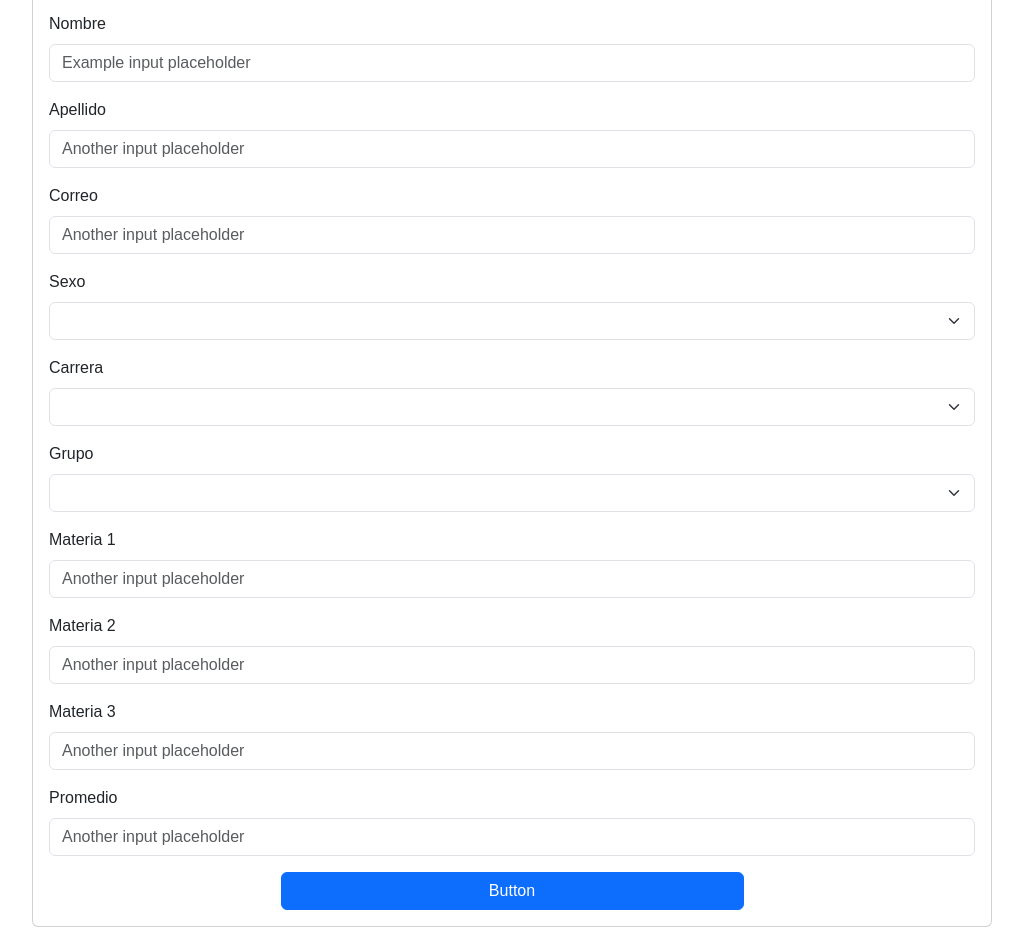
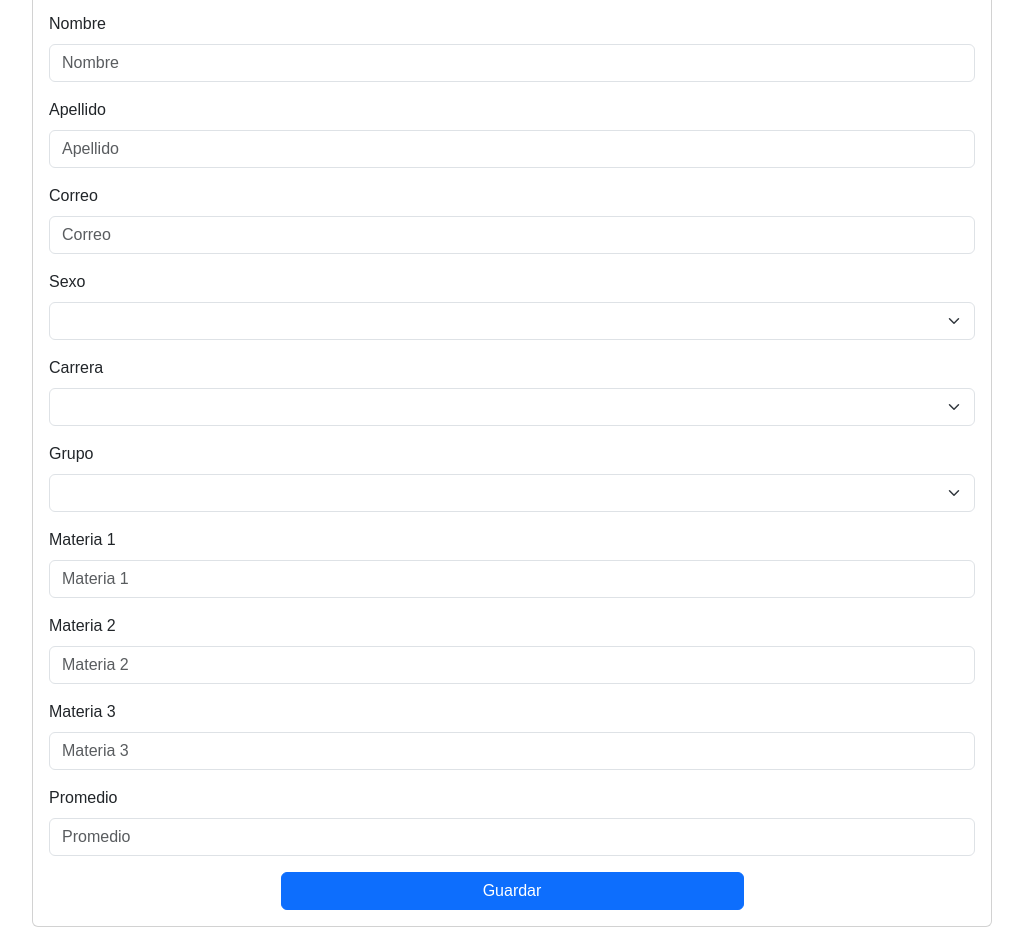
Before and after one commit to Chiquil09/Pagina-Web-Parcial-3, an Angular app in the folder Kevin-Wilberth/: page /formulario in a window 1280 px wide. Shown: the part 180-1123 px from the top of the page, without its empty margins (128-1151 px from the left). Built offline with nearby package versions, Linux system fonts and the light colour scheme; no server answers.

Commit message:
Configurando alertas

```diff
--- a/Kevin-Wilberth/src/app/pages/formulario/formulario.component.html
+++ b/Kevin-Wilberth/src/app/pages/formulario/formulario.component.html
@@ -21,7 +21,8 @@
           id="formFileMultiple"
           multiple
           [(ngModel)]="alumno.imagen"
-          name="imagen">
+          name="imagen"
+          required="required">
         </div>
       </div>
       <div class="mb-3">
@@ -29,7 +30,7 @@
         <input type="text"
         class="form-control"
         id="formGroupExampleInput"
-        placeholder="Example input placeholder"
+        placeholder="Nombre"
         [(ngModel)]="alumno.nombre"
         name="nombre">
       </div>
@@ -38,7 +39,7 @@
         <input type="text"
         class="form-control"
         id="formGroupExampleInput2"
-        placeholder="Another input placeholder"
+        placeholder="Apellido"
         [(ngModel)]="alumno.apellido"
         name="apellido">
       </div>
@@ -47,7 +48,7 @@
         <input type="text"
         class="form-control"
         id="formGroupExampleInput2"
-        placeholder="Another input placeholder"
+        placeholder="Correo"
         [(ngModel)]="alumno.correo"
         name="correo">
       </div>
@@ -86,22 +87,22 @@
       </div>
       <div class="mb-3">
         <label for="formGroupExampleInput8" class="form-label">Materia 1</label>
-        <input type="text" class="form-control" id="formGroupExampleInput2" placeholder="Another input placeholder">
+        <input type="text" class="form-control" id="formGroupExampleInput2" placeholder="Materia 1">
       </div>
       <div class="mb-3">
         <label for="formGroupExampleInput9" class="form-label">Materia 2</label>
-        <input type="text" class="form-control" id="formGroupExampleInput2" placeholder="Another input placeholder">
+        <input type="text" class="form-control" id="formGroupExampleInput2" placeholder="Materia 2">
       </div>
       <div class="mb-3">
         <label for="formGroupExampleInput10" class="form-label">Materia 3</label>
-        <input type="text" class="form-control" id="formGroupExampleInput2" placeholder="Another input placeholder">
+        <input type="text" class="form-control" id="formGroupExampleInput2" placeholder="Materia 3">
       </div>
       <div class="mb-3">
         <label for="formGroupExampleInput11" class="form-label">Promedio</label>
-        <input type="text" class="form-control" id="formGroupExampleInput2" placeholder="Another input placeholder">
+        <input type="text" class="form-control" id="formGroupExampleInput2" placeholder="Promedio">
       </div>
       <div class="d-grid gap-2 col-6 mx-auto">
-        <button class="btn btn-primary" type="submit">Button</button>
+        <button class="btn btn-primary" type="submit">Guardar</button>
       </div>
     </div>
   </div>
--- a/Kevin-Wilberth/src/app/pages/formulario/formulario.component.ts
+++ b/Kevin-Wilberth/src/app/pages/formulario/formulario.component.ts
@@ -5,7 +5,7 @@ import { AlumnoService } from '../../services/alumno.service';
 
 import Swal from 'sweetalert2';
 import { Observable } from 'rxjs';
-import { ActivatedRoute } from '@angular/router';
+import { ActivatedRoute, Router, RouterLink } from '@angular/router';
 
 @Component({
   selector: 'app-formulario',
@@ -17,7 +17,8 @@ export class FormularioComponent {
   alumno = new AlumnoModel();
 
   constructor(private alumnoService: AlumnoService,
-    private route: ActivatedRoute ) { }
+    private route: ActivatedRoute,
+    private router: Router ) { }
 
 
     ngOnInit() {
@@ -35,11 +36,10 @@ export class FormularioComponent {
 
     }
 
-guardar( form: NgForm ) {
+    guardar(form: NgForm) {
 
-  if( form.invalid ) {
+      if (form.invalid) {
         console.log('Formulario no válido');
-
         return;
       }
 
@@ -54,20 +54,29 @@ guardar( form: NgForm ) {
 
       let peticion: Observable<any>;
 
-    if( this.alumno.id ) {
-     peticion = this.alumnoService.actualizarHeroe( this.alumno );
-    }else {
-     peticion = this.alumnoService.crearAlumno( this.alumno );
-    }
-
-    peticion.subscribe( resp => {
+      if (this.alumno.id) {
+        peticion = this.alumnoService.actualizarHeroe(this.alumno);
         Swal.fire({
             title: this.alumno.nombre,
             text: 'Se actualizó correctamente',
             icon: 'success'
+          }).then(() => {
+            // Redirigir a la página deseada
+            this.router.navigate(['/tabla']);
           });
-    })
 
+      } else {
+        peticion = this.alumnoService.crearAlumno(this.alumno);
+        Swal.fire({
+            title: this.alumno.nombre,
+            text: 'Se creó correctamente',
+            icon: 'success'
+          }).then(() => {
+            // Redirigir a la página deseada
+            this.router.navigate(['/tabla']);
+          });
       }
 
+      peticion.subscribe(resp => {});
     }
+}
```
Lines whose indentation alone changed are shown as unchanged.
